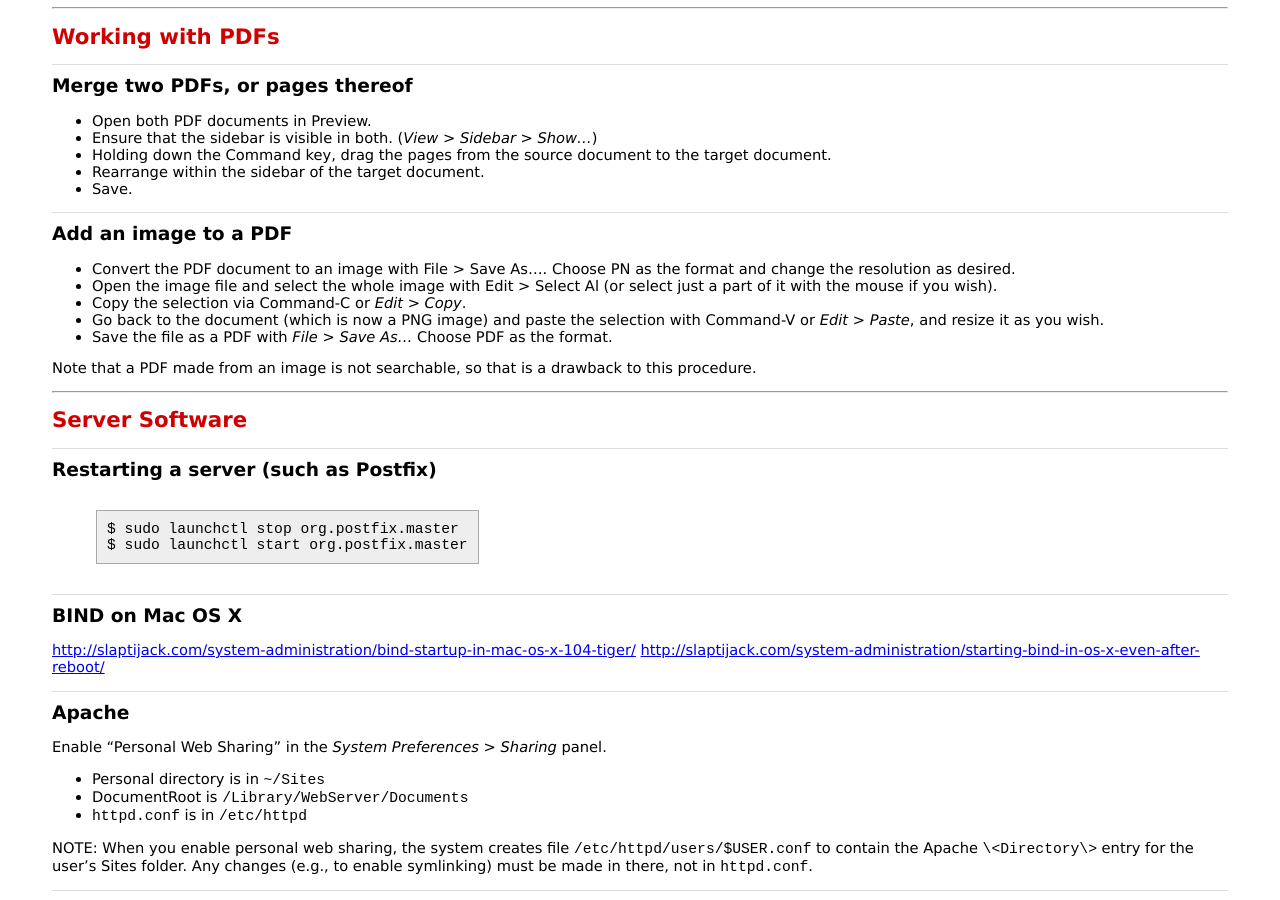
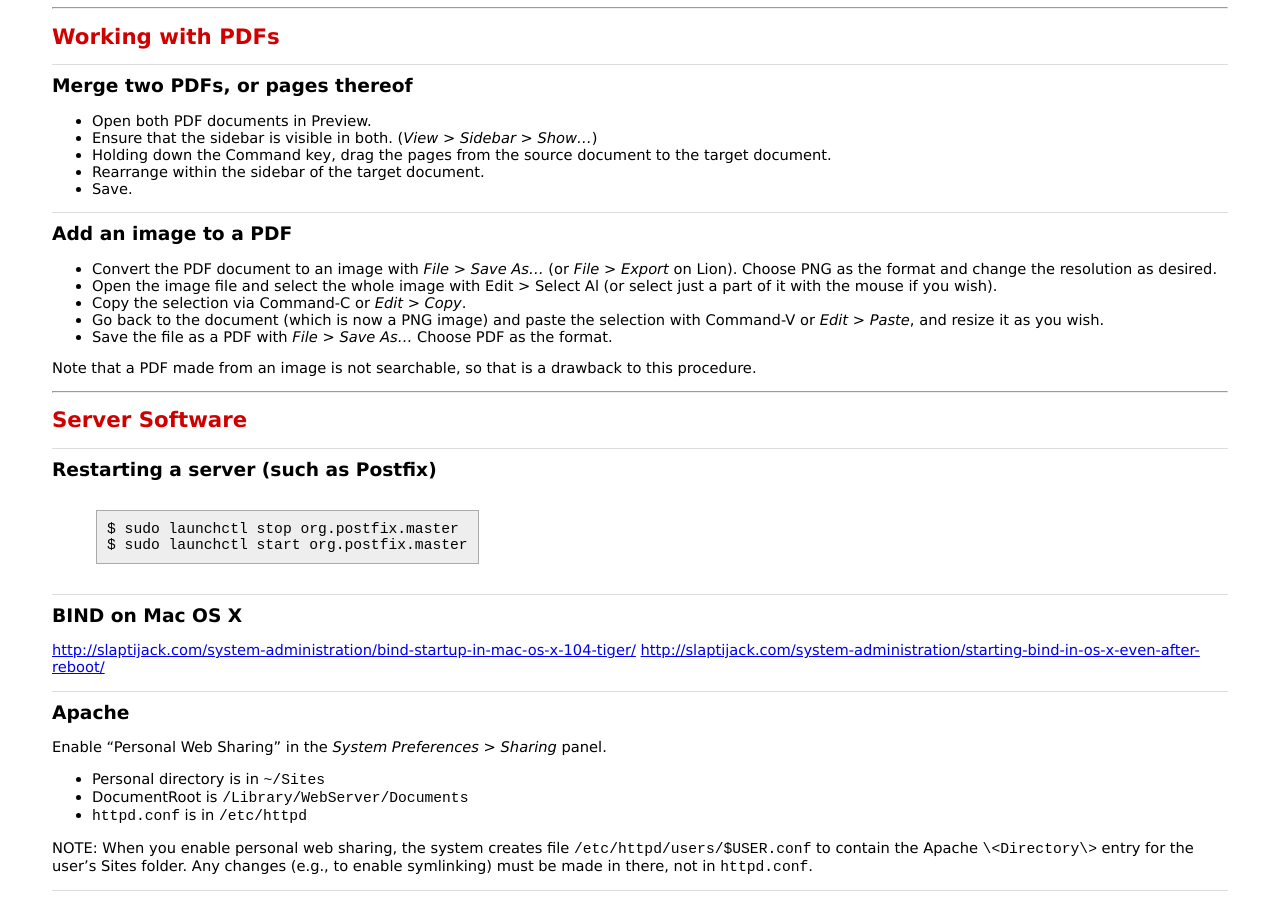
Before and after one commit to bmc/cheat-sheets, a Jekyll site: the page built from mac-os-x.md, in a window 1280 px wide and 900 px high, scrolled down 6957 px. Built offline with Jekyll 4.4.1, drawn with Linux system fonts in a browser that asks for light colours.

Commit message:
Update to "add image to PNG"

```diff
--- a/mac-os-x.md
+++ b/mac-os-x.md
@@ -363,8 +363,9 @@ A: If you installed "MacFUSE Core.pkg" version 0.1.9 or greater then
 
 ## Add an image to a PDF
 
-* Convert the PDF document to an image with File > Save As.... Choose PN
-  as the format and change the resolution as desired.
+* Convert the PDF document to an image with *File > Save As...* (or
+  *File > Export* on Lion). Choose PNG as the format and change the
+  resolution as desired.
 * Open the image file and select the whole image with Edit > Select Al
   (or select just a part of it with the mouse if you wish).
 * Copy the selection via Command-C or *Edit > Copy*.
```
